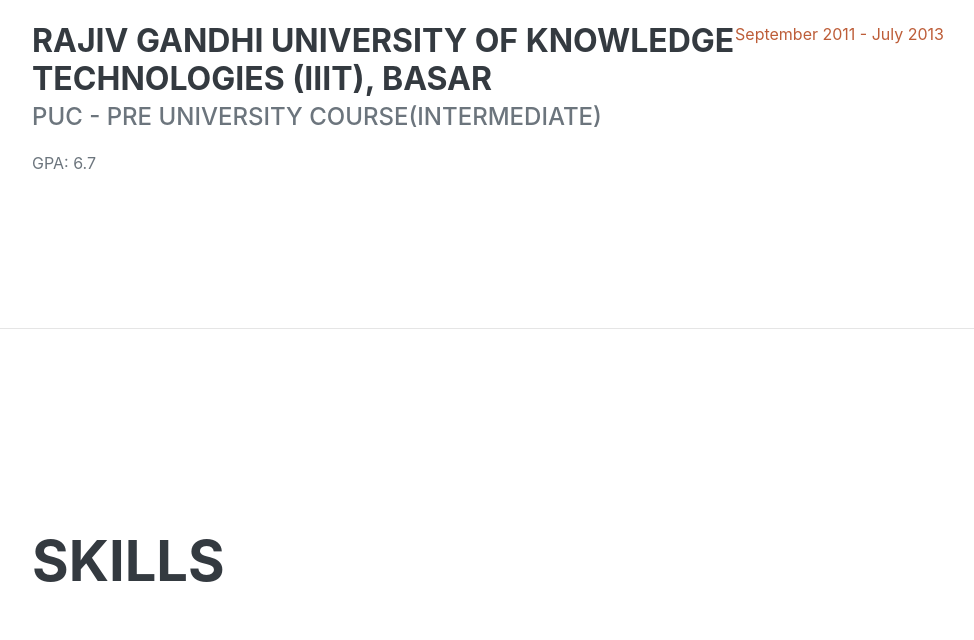
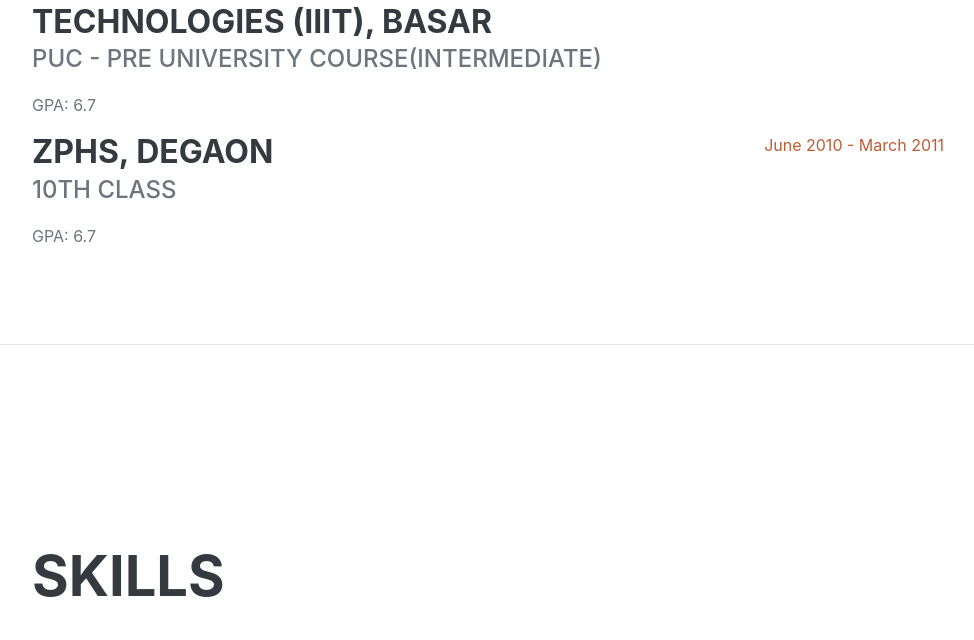
Before and after one commit to Sagar-AArya/sagaraarya.github.io, a plain HTML site: page index.html in a window 1280 px wide. Shown: the part 2300-2940 px from the top of the page, without its empty margins (288-1262 px from the left). Drawn offline with nearby package versions, Linux system fonts and the light colour scheme; a web font is replaced by a local one.

Commit message:
Added 10th class details

```diff
--- a/index.html
+++ b/index.html
@@ -138,6 +138,14 @@
                     </div>
                     <div class="flex-shrink-0"><span class="text-primary">September 2011 - July 2013</span></div>
                 </div>
+                <div class="d-flex flex-column flex-md-row justify-content-between">
+                    <div class="flex-grow-1">
+                        <h3 class="mb-0">ZPHS, Degaon</h3>
+                        <div class="subheading mb-3">10th Class</div>
+                        <p>GPA: 6.7</p>
+                    </div>
+                    <div class="flex-shrink-0"><span class="text-primary">June 2010 - March 2011</span></div>
+                </div>
             </div>
         </section>
         <hr class="m-0" />
```
